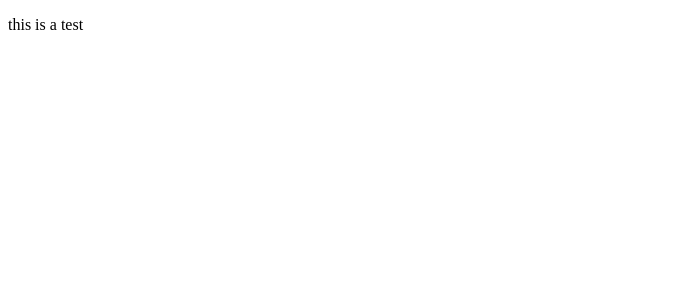
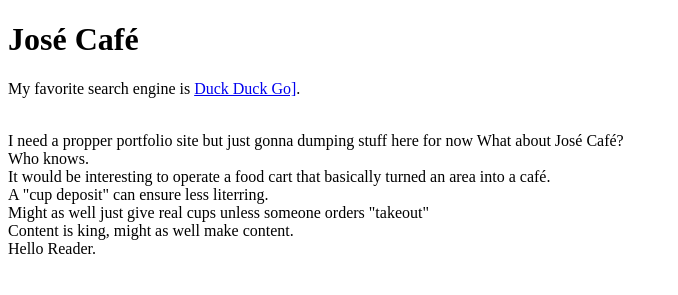
Before and after one commit to jedpimentel/cafe, a plain HTML site: page index.html in a window 1280 px wide. Shown: the whole page, without its empty margins (0-678 px from the left). Drawn offline with Linux system fonts and the light colour scheme.

Commit message:
Update index.html

```diff
--- a/index.html
+++ b/index.html
@@ -8,7 +8,23 @@
 </head>
 
 <body>
-  <p>this is a test</p>
+  <h1>José Café</h1>
+
+  <p></p>My favorite search engine is <a href="https://duckduckgo.com">Duck Duck Go]</a>.</p>
+
+
+  <p><!-- Here Be Dragons, only some random ramblings ahead --><br>
+    I need a propper portfolio site but just gonna dumping stuff here for now
+    What about José Café?<br>
+    Who knows.<br>
+
+    It would be interesting to operate a food cart that basically turned an area into a café.<br>
+    A "cup deposit" can ensure less literring.<br>
+    Might as well just give real cups unless someone orders "takeout"<br>
+
+    Content is king, might as well make content.<br>
+    Hello Reader.</p><br>
+  </p>
 </body>
 
 </html>
```
